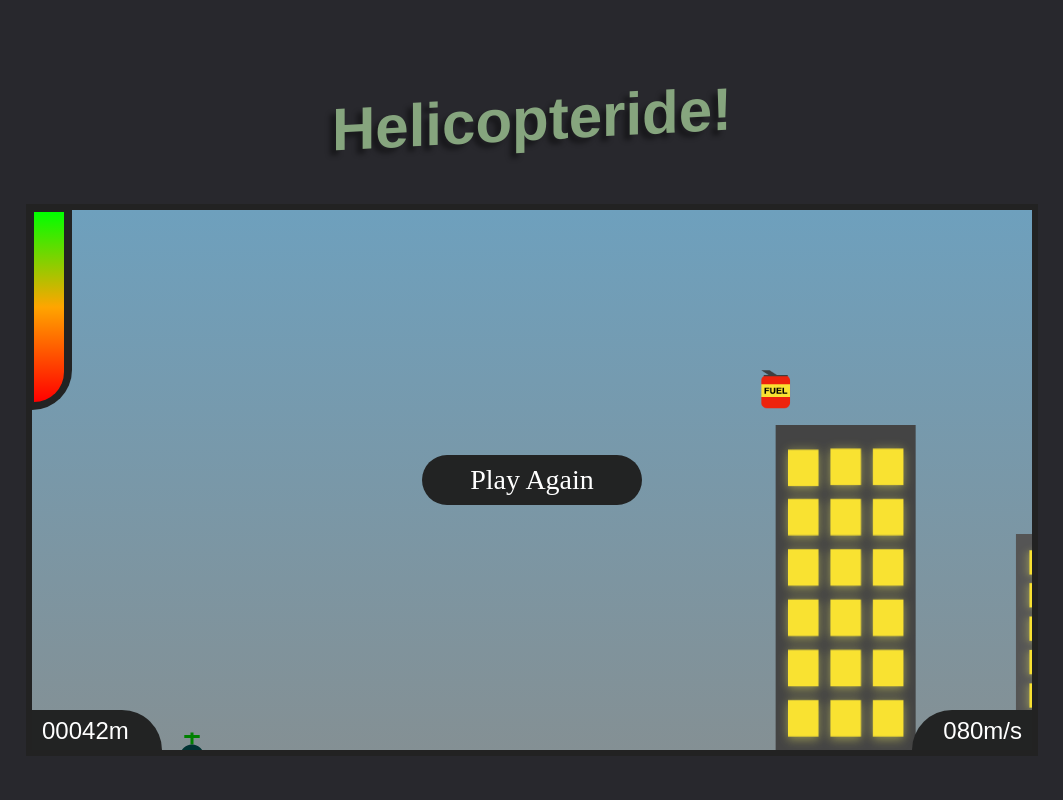
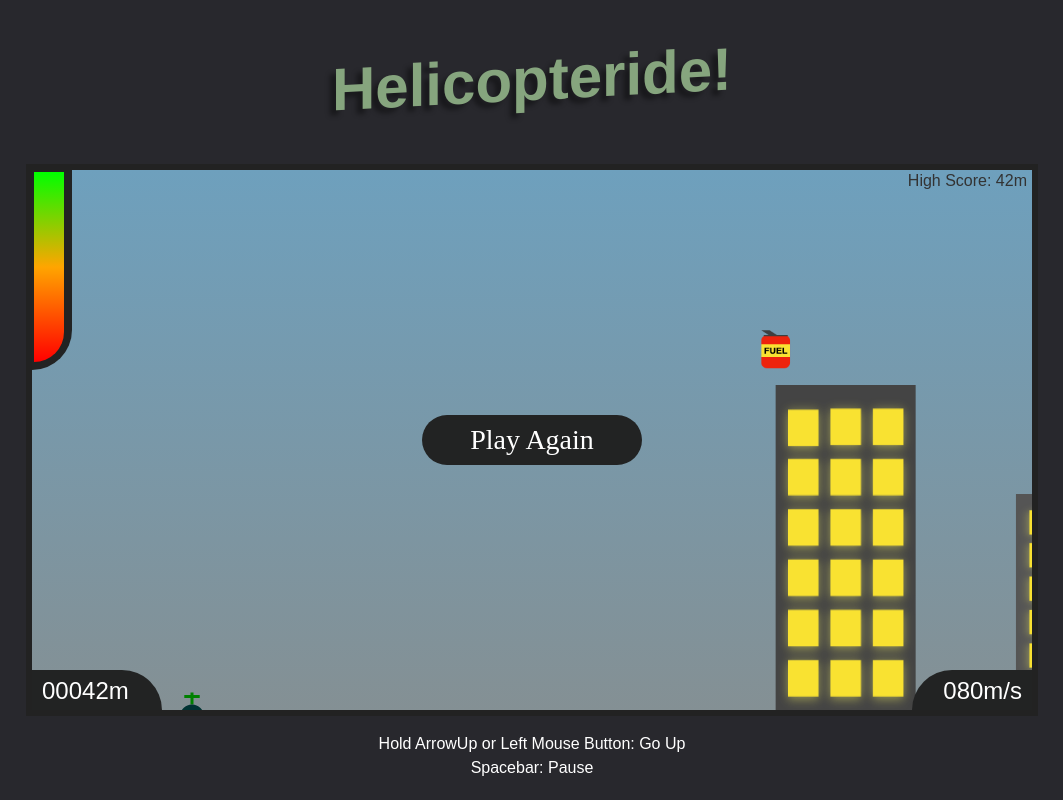
Before and after one commit to gjmolter/Helicopteride-Game, a plain HTML site: page index.html in a window 1280 px wide. Both pictures are taken after a click on the button "PLAY". Shown: the whole page, without its empty margins (108-1171 px from the left). Drawn offline with Linux system fonts and the light colour scheme; a web font is replaced by a local one.

Commit message:
small improvements

```diff
--- a/css/global.css
+++ b/css/global.css
@@ -119,3 +119,16 @@ h1 {
 #startGameBtn:focus {
   outline: none;
 }
+
+#highScore {
+  position: absolute;
+  right: 5px;
+  color: #333;
+  top: 2px;
+}
+
+p {
+  color: white;
+  text-align: center;
+  line-height: 1.5em;
+}
--- a/index.html
+++ b/index.html
@@ -21,7 +21,13 @@
       <div id="speed">
         <span>000m/s</span>
       </div>
+      <span id="highScore">High Score: 0m</span>
       <button id="startGameBtn">PLAY</button>
     </div>
+    <p>
+      Hold ArrowUp or Left Mouse Button: Go Up
+      <br />
+      Spacebar: Pause
+    </p>
   </body>
 </html>
--- a/js/game.js
+++ b/js/game.js
@@ -20,8 +20,8 @@ On the other hand, max upwards speed is lower than downwards, so it will make th
 */
 
 const fps = 60; // 60 FPS will get best results
-const pixelToMeterRatio = 0.1; // How many game "meters" does one pixel represent
-const helicopterAcceleration = -1; // The upwards acceleration constant (px per frame per frame)
+const px2mRatio = 0.1; // How many game "meters" does one pixel represent
+const heliAcceleration = -1; // The upwards acceleration constant (px per frame per frame)
 const gravity = 1.08; // The downwards acceleration constant (px per frame per frame)
 const maxUpSpeed = -6; // px per frame
 const maxDownSpeed = 10; // px per frame
@@ -30,12 +30,14 @@ const gameSpeedIncreaseRatio = 1500; // The less, the faster the game will get o
 
 // Game Variables
 let ctx;
-let score; // px travelled in X axis
+let highScoreElement; //HTML Element
 let scoreElement; // HTML Element
-let fuel; // Percentage
 let fuelBar; // HTML Element
 let speedElement; // HTML Element
 let startButton; // HTML Element
+let score; // px travelled in X axis
+let highScore = 0;
+let fuel; // Percentage
 let xSpeed = 1;
 let ySpeed = 1.2;
 let playerPos = playerInitialPos; //Player Y position
@@ -49,6 +51,7 @@ let playerGoingUp = false;
 function setupGame() {
   scoreElement = document.querySelector("#score > span");
   speedElement = document.querySelector("#speed > span");
+  highScoreElement = document.getElementById("highScore");
   fuelBar = document.getElementById("fuelAmount");
   startButton = document.getElementById("startGameBtn");
   gameCanvas = document.getElementById("gameCanvas");
@@ -116,8 +119,8 @@ function addBirdObstacle() {
     2, // Type (0 is fuel, 1 is building, 2 is birds)
     1000, // X
     10 + Math.floor(Math.random() * 100), // Y
-    50, // Width
-    20, // Height
+    30, // Width
+    10, // Height
   ]);
 }
 
@@ -229,9 +232,11 @@ function updateDisplays() {
   //Add left as many zeros as necessary so there are always 5 characters + m
   scoreElement.innerText = `0000${parseInt(score)}m`.substr(-6);
 
+  highScoreElement.innerText = `High Score: ${parseInt(highScore)}m`;
+
   //Add left as many zeros as necessary so there are always 3 characters + m/s
   speedElement.innerText = `00${parseInt(
-    xSpeed / pixelToMeterRatio // Transform from px to m
+    xSpeed / px2mRatio // Transform from px to m
   )}m/s`.substr(-6);
 
   fuelBar.style.height = `${fuelBarHeight - fuel * (fuelBarHeight / 100)}px`;
@@ -354,17 +359,18 @@ function loop() {
     xSpeed = gameStartingSpeed + renderCount / gameSpeedIncreaseRatio;
 
     //Limit helicopter speed to about 115 m/s (396km/h)
-    xSpeed =
-      xSpeed / pixelToMeterRatio > 115 ? 115 * pixelToMeterRatio : xSpeed;
+    xSpeed = xSpeed / px2mRatio > 115 ? 115 * px2mRatio : xSpeed;
 
     // Increase score with the distance travelled on this render
     // Divide by the fps and then transform it from px to m
-    score += xSpeed / pixelToMeterRatio / fps; // / pixelToMeterRatio;
+    score += xSpeed / px2mRatio / fps;
+
+    //If score higher than previous high, replace it
+    highScore = score > highScore ? score : highScore;
 
     // Apply acceleration to player current Y Speed
     // Only allow going up if player has fuel
-    ySpeed =
-      ySpeed + (playerGoingUp && fuel > 0 ? helicopterAcceleration : gravity);
+    ySpeed = ySpeed + (playerGoingUp && fuel > 0 ? heliAcceleration : gravity);
 
     // Limit max Y Speed
     ySpeed = ySpeed < maxUpSpeed ? maxUpSpeed : ySpeed;
@@ -387,13 +393,14 @@ function loop() {
     if (shouldAddBird) addBirdObstacle();
     if (shouldAddFuel || renderCount === 1) addFuelTank();
 
-    //Move elements, remove them if they are out of screen and detects colision
+    // Move elements, remove them if they are out of screen and detects colision
     obstacles = moveLeft(obstacles);
 
     // Update screen
     drawGame();
 
-    //For debuging, do a log of main values every second
+    /*
+    DEBUG: Log key values every second
     if (renderCount % fps === 0) {
       console.log({
         renderCount,
@@ -402,6 +409,7 @@ function loop() {
         fuel: `${fuel.toFixed(1)}%`,
       });
     }
+    */
 
     // Check if user lost the game, and if so, stop the loop
     if (playerPos > 540 || playerPos < 0) gameOver();
```
